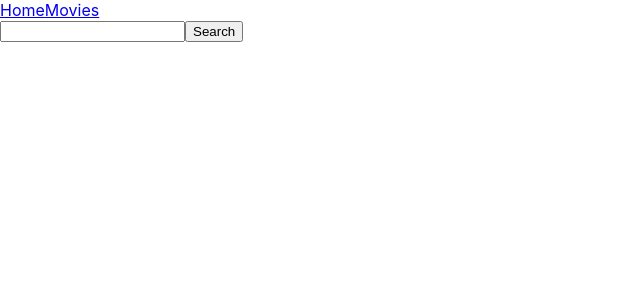
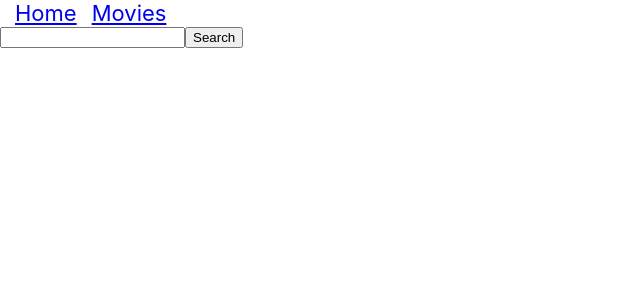
Before and after one commit to Oleksandra-lab/goit-react-hw-05-movies, a React (Create React App) app: page /goit-react-hw-05-movies/movies in a window 1280 px wide. Shown: the top 300 px of the page, without its empty margins (0-640 px from the left). Built offline with nearby package versions, Linux system fonts and the light colour scheme.

Commit message:
touch up correction

```diff
--- a/src/Pages/MovieDetails.jsx
+++ b/src/Pages/MovieDetails.jsx
@@ -3,7 +3,7 @@ import { Link, useParams, useLocation, NavLink, Routes, Route } from 'react-rout
 import { getMovieDetails } from '../Services/Api';
 import Loader from '../components/Loader/Loader';
 import ErrorMsg from '../components/ErrorMsg/ErrorMsg';
-import { StyledDetailsContainer } from './Pages.styled';
+import { StyledDetailsContainer, StyledBackBtn } from './Pages.styled';
 const Cast = lazy(() => import('../Pages/Cast'));
 const Reviews = lazy(() => import('../Pages/Reviews'));
 
@@ -35,9 +35,9 @@ const MovieDetails = () => {
   return (
     <>
       <Link to={backLinkHref.current}>
-        <button type="button">Go back</button>
+        <StyledBackBtn type="button">Go back</StyledBackBtn>
       </Link>
-      {isLoading && <Loader />};{error && <ErrorMsg message={error} />}
+      {isLoading && <Loader />}{error && <ErrorMsg message={error} />}
       {movieDetails !== null && (
         <StyledDetailsContainer>
           <img
--- a/src/Pages/Movies.jsx
+++ b/src/Pages/Movies.jsx
@@ -18,8 +18,9 @@ const Movies = () => {
     const fetchMovies = async () => {
       try {
         setIsLoading(true);
-        const dataMovies = await findMovieByQuery(query);
-        setMovies(dataMovies);
+        const dataMovie = await findMovieByQuery(query);
+        console.log(dataMovie);
+        setMovies(dataMovie);
       } catch (error) {
         setError(error.message);
       } finally {
--- a/src/Pages/Pages.styled.js
+++ b/src/Pages/Pages.styled.js
@@ -6,3 +6,16 @@ display: flex;
     margin-right: 30px
 }
 `
+export const StyledBackBtn = styled.button`
+color: black;
+  background-color: buttonface;
+  border: 1px solid grey;
+  border-radius: 10px;
+  display: inline-block;
+  padding: 5px;
+  font-size: 22px;
+  text-decoration: none;
+  margin-left: 15px;
+  margin-bottom: 15px;
+  margin-top: 15px;
+`
--- a/src/Services/Api.js
+++ b/src/Services/Api.js
@@ -6,7 +6,7 @@ const MY_KEY = '74e3875ddbdb3d01b8afddc4b578738c';
 
 export const getMoviesTrends = async () => {
   const { data } = await axios.get(`trending/movie/day?api_key=${MY_KEY}`);
-  console.log(data.results);
+  // console.log(data.results);
   return data.results;
 };
 
@@ -14,6 +14,7 @@ export const findMovieByQuery = async query => {
   const { data } = await axios.get(
     `search/movie/?api_key=${MY_KEY}&query=${query}`
   );
+  console.log(data.results)
   return data.results;
 };
 
--- a/src/components/App.jsx
+++ b/src/components/App.jsx
@@ -1,5 +1,7 @@
 import {Suspense, lazy} from 'react'
-import { Route, Routes, NavLink} from 'react-router-dom'
+import { Route, Routes} from 'react-router-dom'
+import Loader from '../components/Loader/Loader';
+import {StyledNavLink} from './App.styled'
 
 const Home = lazy(() => import('../Pages/Home'));
 const Movies = lazy(() => import('../Pages/Movies'));
@@ -12,16 +14,16 @@ export const App = () => {
     <div>
       <header>
         <nav>
-          <NavLink className="header-link" to="/">
+          <StyledNavLink className="header-link" to="/">
             Home
-          </NavLink>
-          <NavLink className="header-link" to="/movies">
+          </StyledNavLink>
+          <StyledNavLink className="header-link" to="/movies">
             Movies
-          </NavLink>
+          </StyledNavLink>
         </nav>
       </header>
 
-      <Suspense>
+      <Suspense fallback={<Loader />}>
       <Routes>
       <Route path="/" element={<Home/>} />
       <Route path="/movies" element={<Movies/>} />
--- /dev/null
+++ b/src/components/App.styled.js
@@ -0,0 +1,9 @@
+import { NavLink } from 'react-router-dom';
+import styled from 'styled-components'
+
+export const StyledNavLink = styled(NavLink)`
+  color: navy-blue;
+  font-size: 22px;
+  margin-left: 15px;
+  margin-bottom: 15px;
+`
```
